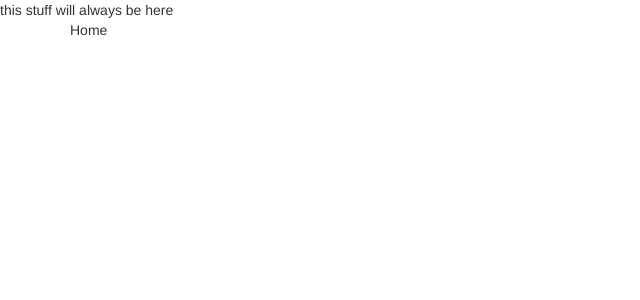
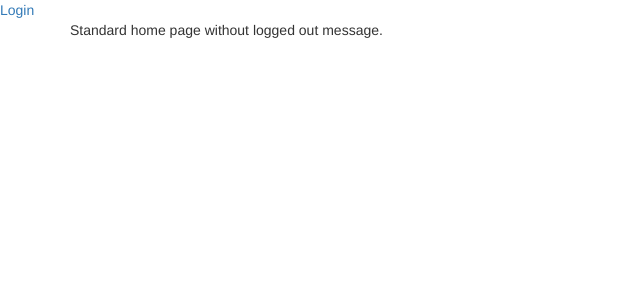
Before and after one commit to darrenburns/TeamProject3, a Django app: page / in a window 1280 px wide. Shown: the top 300 px of the page, without its empty margins (0-640 px from the left). Run offline with Django 3.2, Linux system fonts and the light colour scheme; some libraries are stand-ins or nearby versions.

Commit message:
Added login/logout functionality

```diff
--- a/src/core/views.py
+++ b/src/core/views.py
@@ -1,5 +1,44 @@
+from django.contrib.auth import authenticate, login, logout
+from django.http import HttpResponseRedirect
 from django.shortcuts import render
 
 
 def home(request):
-    return render(request, 'home.html', {})
+    """
+    Renders the home page.
+    """
+    return render(request, 'home.html')
+
+
+def user_login(request):
+    """
+    Logs the user in and redirects them to the home page if they have submitted the login form
+    successfully. Otherwise just renders the login page.
+    """
+
+    # If the user has just submitted the login form
+    if request.method == 'POST':
+        username = request.POST['username']
+        password = request.POST['password']
+
+        user = authenticate(username=username, password=password)
+
+        if user is not None:
+            if user.is_active:
+                login(request, user)
+                return HttpResponseRedirect('/')
+            else:
+                return render(request, 'login.html', {'account_deleted': True})
+        else:
+            return render(request, 'login.html', {'login_invalid': True})
+    else:  # If the user is just looking to view the login page (hasn't submitted form)
+        return render(request, 'login.html')
+
+
+def user_logout(request):
+    """
+    Logs the user out and renders the home page with a message informing them that
+    they've just logged out.
+    """
+    logout(request)
+    return render(request, 'home.html', {'just_logged_out': True})
--- a/src/snptm/settings.py
+++ b/src/snptm/settings.py
@@ -90,6 +90,6 @@ STATIC_URL = '/static/'
 
 # For static files that aren't tied to a particular app
 STATICFILES_DIRS = (
-    os.path.join(BASE_DIR, "static"),  # Static files we've created ourselves
+    os.path.join(BASE_DIR, "static"),  # Static files we've created ourselves TODO: doesnt exist yet
     os.path.join(BASE_DIR, "bower_components")  # Static files we've got from Bower (e.g. jQuery)
 )
--- a/src/snptm/urls.py
+++ b/src/snptm/urls.py
@@ -2,4 +2,6 @@ from django.conf.urls import patterns, url
 
 urlpatterns = patterns('',
     url(r'^$', 'core.views.home', name='home'),
+    url(r'^accounts/login/', 'core.views.user_login', name='user_login'),
+    url(r'^accounts/logout/', 'core.views.user_logout', name='user_logout'),
 )
--- a/src/templates/base.html
+++ b/src/templates/base.html
@@ -11,7 +11,11 @@
 <!-- We can put things such as a navigation bar here - stuff that remains constant throughout the app -->
 <div class="row">
     <div class="col-md-12">
-        this stuff will always be here
+        {% if user.is_authenticated %}
+            Logged in as {{ user }}. <a href="{% url 'user_logout' %}">Logout</a>
+        {% else %}
+            <a href="{% url 'user_login' %}">Login</a>
+        {% endif %}
     </div>
 </div>
 <div class="container">
--- a/src/templates/home.html
+++ b/src/templates/home.html
@@ -3,7 +3,11 @@
 {% block content %}
 
     <div class="col-md-12">
-        Home
+        {% if just_logged_out %}
+           You've just logged out!
+        {% else %}
+            Standard home page without logged out message.
+        {% endif %}
     </div>
 
 {% endblock %}
```
Also changed, not shown: src/templates/login.html (added, +36 -0 lines).
